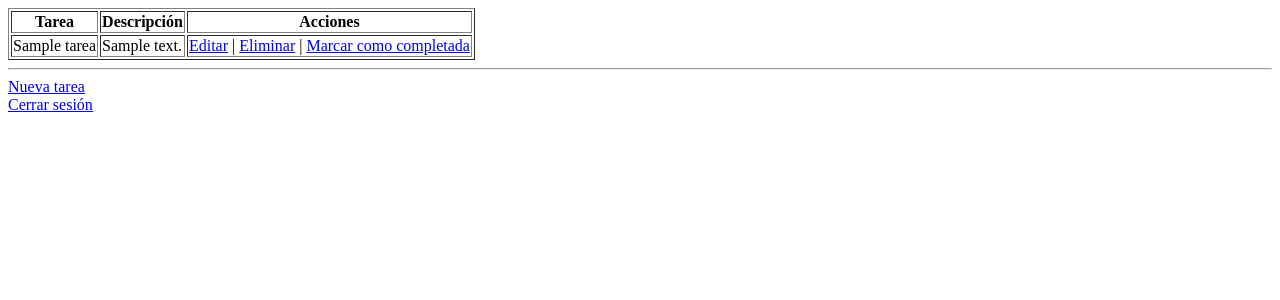
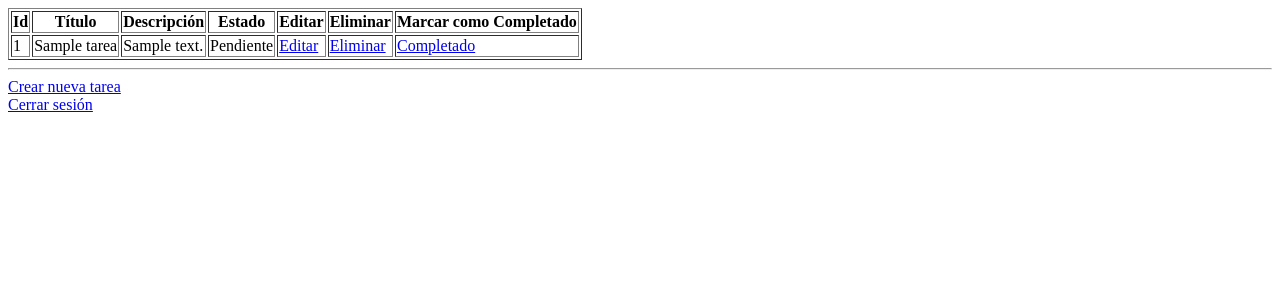
Before and after one commit to Mariac041825/sistema-de-gestion-de-tareas, a PHP site: page /tareas.php in a window 1280 px wide. Shown: the top 300 px of the page. Run offline with PHP 8.4, Linux system fonts and the light colour scheme; the visitor is signed in with stand-in values (Sample User, id 1); tables that the repository leaves empty or names only in its code hold one stand-in row (values such as "Sample post").

Commit message:
actualizacion5

```diff
--- a/completar_tarea.php
+++ b/completar_tarea.php
@@ -8,15 +8,17 @@
 <body>
 <?php
 session_start();
-    $conn = new mysqli("localhost", "root", "", "base2");
+$conn = new mysqli("localhost", "root", "", "base1");
 
 if (!isset($_SESSION['usuario_id'])) {
     header("Location: login1.php");
     exit;
 }
 
+if (isset($_GET['id'])) {
     $id = $_GET['id'];
-    $conn->query("UPDATE tareas SET completada = TRUE WHERE id = $id");
+    $conn->query("UPDATE tareas SET completada = 1 WHERE id = $id");
+}
 
 header("Location: tareas.php");
 exit;
--- a/tareas.php
+++ b/tareas.php
@@ -3,41 +3,66 @@
 <head>
     <meta charset="UTF-8">
     <meta name="viewport" content="width=device-width, initial-scale=1.0">
-    <title>Mis Tareas</title>
+    <title>Document</title>
 </head>
 <body>
+    <div>
+        <table border="1">
+            <tr>
+                <th>Id</th>
+                <th>Título</th>
+                <th>Descripción</th>
+                <th>Estado</th>
+                <th>Editar</th>
+                <th>Eliminar</th>
+                <th>Marcar como Completado</th>
+            </tr>
+
 <?php
                 session_start();
                 $conn = new mysqli("localhost", "root", "", "base1");
 
+                if ($conn->connect_error) {
+                    die("Error de conexión: " . $conn->connect_error);
+                }
                 if (!isset($_SESSION['usuario_id'])) {
                     header("Location: login1.php");
                     exit;
                 }
+                $usuario_id = $_SESSION['usuario_id'];
+                $stmt = $conn->prepare("SELECT id, titulo, descripcion, completada FROM tareas WHERE usuario_id = ?");
+                $stmt->bind_param("i", $usuario_id);
+                $stmt->execute();
+                $result = $stmt->get_result();
 
-    $usuario_id = $_SESSION['usuario_id'];
-    $result = $conn->query("SELECT * FROM tareas WHERE usuario_id = $usuario_id");
+                while ($row = $result->fetch_assoc()) {
+                    $estado = ($row['completada'] == 1) ? "Completado" : "Pendiente";
+                    $accion = ($row['completada'] == 1) ? "Tarea completada" : "Completado";
 
-    echo "<table border='1'>";
-    echo "<tr><th>Tarea</th><th>Descripción</th><th>Acciones</th></tr>";
-
-    while ($row = $result->fetch_assoc())
-    {
                     echo "<tr>";
+                    echo "<td>{$row['id']}</td>";
                     echo "<td>{$row['titulo']}</td>";
                     echo "<td>{$row['descripcion']}</td>";
-        echo "<td>
-                <a href='editar_tarea.php?id={$row['id']}'>Editar</a> |
-                <a href='eliminar_tarea.php?id={$row['id']}'>Eliminar</a> |
-                <a href='completar_tarea.php?id={$row['id']}'>Marcar como completada</a>
-              </td>";
+                    echo "<td>{$estado}</td>";
+                    echo "<td><a href='editar_tarea.php?id={$row['id']}'>Editar</a></td>";
+                    echo "<td><a href='eliminar_tarea.php?id={$row['id']}'>Eliminar</a></td>";
+
+                    if ($row['completada'] == 1) {
+                        echo "<td class='completado'>{$accion}</td>";
+                    } else {
+                        echo "<td><a href='completar_tarea.php?id={$row['id']}'>{$accion}</a></td>";
+                    }
+
                     echo "</tr>";
                 }
 
-    echo "</table>";
+                $stmt->close();
+                $conn->close();
             ?>
+        </table>
+    </div>
     <hr>
-    <a href="nueva_tarea.php">Nueva tarea</a>
+    <a href="nueva_tarea.php">Crear nueva tarea</a>
     <br>
     <a href="logout.php">Cerrar sesión</a>
 </body>
```
Lines whose indentation alone changed are shown as unchanged.
